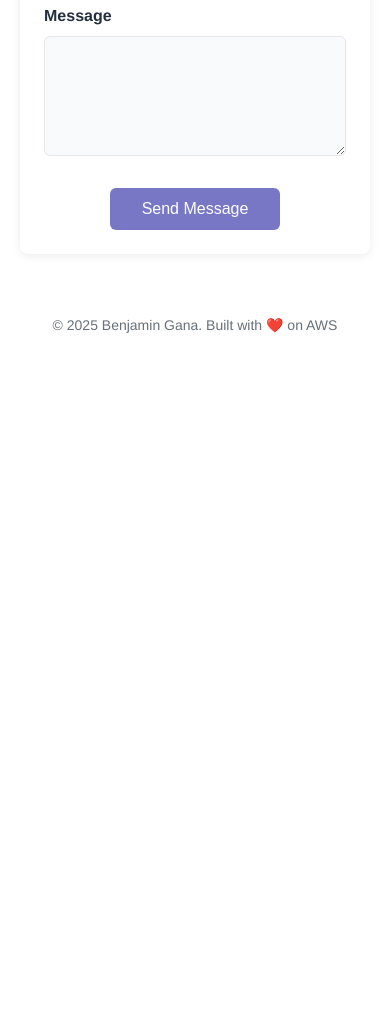
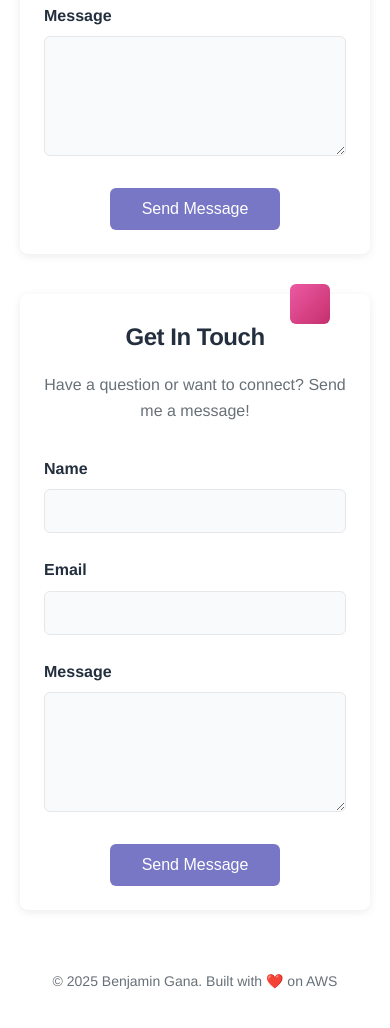
Before and after one commit to Bigben202/my-builder-challenge-website, a plain HTML site: page index.html in a window 390 px wide. Shown: the part 2173-3201 px from the top of the page. Before the commit the page ends 2549 px from the top, so only its background shows below. Drawn offline with Linux system fonts and the light colour scheme; a script that the page names is missing.

Commit message:
Added new contact form

```diff
--- a/index.html
+++ b/index.html
@@ -65,6 +65,34 @@
             </form>
         </section>
         <!-- END CONTACT FORM SECTION -->
+
+<!-- CONTACT FORM SECTION - Added for user contact functionality -->
+<section class="contact-form">
+    <h3>Get In Touch</h3>
+    <p>Have a question or want to connect? Send me a message!</p>
+    <!-- Form message container for success/error messages -->
+    <div id="form-message" class="form-message" style="display: none;"></div>
+    <form class="contact-form-container">
+        <!-- Contact form input fields -->
+        <div class="form-group">
+            <label for="name">Name</label>
+            <input type="text" id="name" name="name" required>
+        </div>
+        <div class="form-group">
+            <label for="email">Email</label>
+            <input type="email" id="email" name="email" required>
+        </div>
+        <div class="form-group">
+            <label for="message">Message</label>
+            <textarea id="message" name="message" rows="5" required></textarea>
+        </div>
+        <!-- Contact form submit button -->
+        <button type="submit" class="contact-submit-btn">Send Message</button>
+    </form>
+</section>
+<!-- END CONTACT FORM SECTION -->
+
+
     </main>
 
     <footer>
@@ -73,5 +101,67 @@
 
     <!-- Contact form JavaScript -->
     <script src="script.js"></script>
+    <script>
+    // Contact form handler - Sends form data to AWS Lambda
+    const LAMBDA_URL = 'YOUR_LAMBDA_FUNCTION_URL_HERE'; // Replace with your Function URL
+
+    document.addEventListener('DOMContentLoaded', function() {
+        const form = document.querySelector('.contact-form-container');
+
+        form.addEventListener('submit', async function(e) {
+            e.preventDefault();
+
+            const submitBtn = form.querySelector('.contact-submit-btn');
+            const messageDiv = document.getElementById('form-message');
+
+            // Show loading state
+            submitBtn.textContent = 'Sending...';
+            submitBtn.disabled = true;
+            messageDiv.style.display = 'none';
+
+            // Get form data
+            const formData = {
+                name: form.name.value,
+                email: form.email.value,
+                message: form.message.value
+            };
+
+            try {
+                const response = await fetch(LAMBDA_URL, {
+                    method: 'POST',
+                    headers: {
+                        'Content-Type': 'application/json',
+                    },
+                    body: JSON.stringify(formData)
+                });
+
+                if (response.ok) {
+                    showMessage('Message sent successfully! Thank you for reaching out.', 'success');
+                    form.reset();
+                } else {
+                    showMessage('Failed to send message. Please try again.', 'error');
+                }
+            } catch (error) {
+                showMessage('Network error. Please check your connection and try again.', 'error');
+            }
+
+            // Reset button
+            submitBtn.textContent = 'Send Message';
+            submitBtn.disabled = false;
+        });
+    });
+
+    function showMessage(text, type) {
+        const messageDiv = document.getElementById('form-message');
+        messageDiv.textContent = text;
+        messageDiv.className = `form-message ${type}`;
+        messageDiv.style.display = 'block';
+
+        // Auto-hide after 10 seconds
+        setTimeout(() => {
+            messageDiv.style.display = 'none';
+        }, 10000);
+    }
+</script>
 </body>
 </html>
--- a/styles.css
+++ b/styles.css
@@ -410,3 +410,144 @@ footer {
         font-size: 24px;
     }
 }
+
+
+
+/* CONTACT FORM STYLES - Added for contact form functionality */
+.contact-form {
+    background: white;
+    border-radius: 8px;
+    padding: 40px;
+    margin-top: 40px;
+    box-shadow: 0 2px 8px rgba(0, 0, 0, 0.08);
+    position: relative;
+}
+
+/* Contact form decorative element */
+.contact-form::before {
+    content: '';
+    position: absolute;
+    top: -10px;
+    right: 40px;
+    width: 40px;
+    height: 40px;
+    background: linear-gradient(135deg, #ec4899 0%, #be185d 100%);
+    border-radius: 6px;
+    opacity: 0.9;
+}
+
+.contact-form h3 {
+    color: #232f3e;
+    font-size: 32px;
+    font-weight: 700;
+    margin-bottom: 16px;
+    letter-spacing: -0.02em;
+    text-align: center;
+}
+
+.contact-form > p {
+    font-size: 16px;
+    color: #687078;
+    margin-bottom: 32px;
+    text-align: center;
+    line-height: 1.6;
+}
+
+/* Contact form container and layout */
+.contact-form-container {
+    max-width: 600px;
+    margin: 0 auto;
+}
+
+/* Form message styles for success/error notifications */
+.form-message {
+    padding: 12px 16px;
+    border-radius: 6px;
+    margin-bottom: 24px;
+    font-weight: 500;
+    text-align: center;
+}
+
+.form-message.success {
+    background: #dcfce7;
+    color: #166534;
+    border: 1px solid #bbf7d0;
+}
+
+.form-message.error {
+    background: #fef2f2;
+    color: #dc2626;
+    border: 1px solid #fecaca;
+}
+
+.form-group {
+    margin-bottom: 24px;
+}
+
+.form-group label {
+    display: block;
+    font-weight: 600;
+    color: #232f3e;
+    margin-bottom: 8px;
+    font-size: 16px;
+}
+
+/* Contact form input and textarea styles */
+.form-group input,
+.form-group textarea {
+    width: 100%;
+    padding: 12px 16px;
+    border: 1px solid #e5e7eb;
+    border-radius: 6px;
+    font-size: 16px;
+    font-family: inherit;
+    background: #f8fafc;
+    transition: all 0.2s ease;
+}
+
+.form-group input:focus,
+.form-group textarea:focus {
+    outline: none;
+    border-color: #7877c6;
+    background: white;
+    box-shadow: 0 0 0 3px rgba(120, 119, 198, 0.1);
+}
+
+.form-group textarea {
+    resize: vertical;
+    min-height: 120px;
+}
+
+/* Contact form submit button */
+.contact-submit-btn {
+    background: #7877c6;
+    color: white;
+    padding: 12px 32px;
+    border: none;
+    border-radius: 6px;
+    font-weight: 500;
+    font-size: 16px;
+    cursor: pointer;
+    transition: all 0.2s ease;
+    display: block;
+    margin: 0 auto;
+}
+
+.contact-submit-btn:hover {
+    background: #6b6ab8;
+    transform: translateY(-1px);
+}
+
+@media (max-width: 768px) {
+    /* Contact form mobile styles */
+    .contact-form {
+        padding: 24px;
+    }
+
+    /* Contact form mobile heading */
+    .contact-form h3 {
+        font-size: 24px;
+    }
+}
+
+/* END CONTACT FORM STYLES */
```
